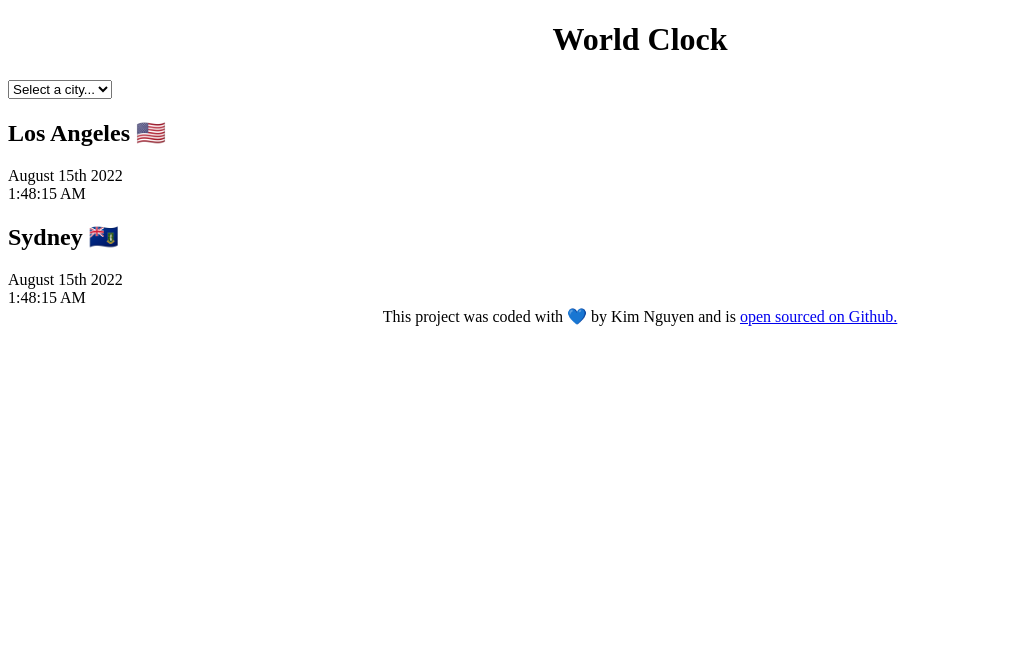
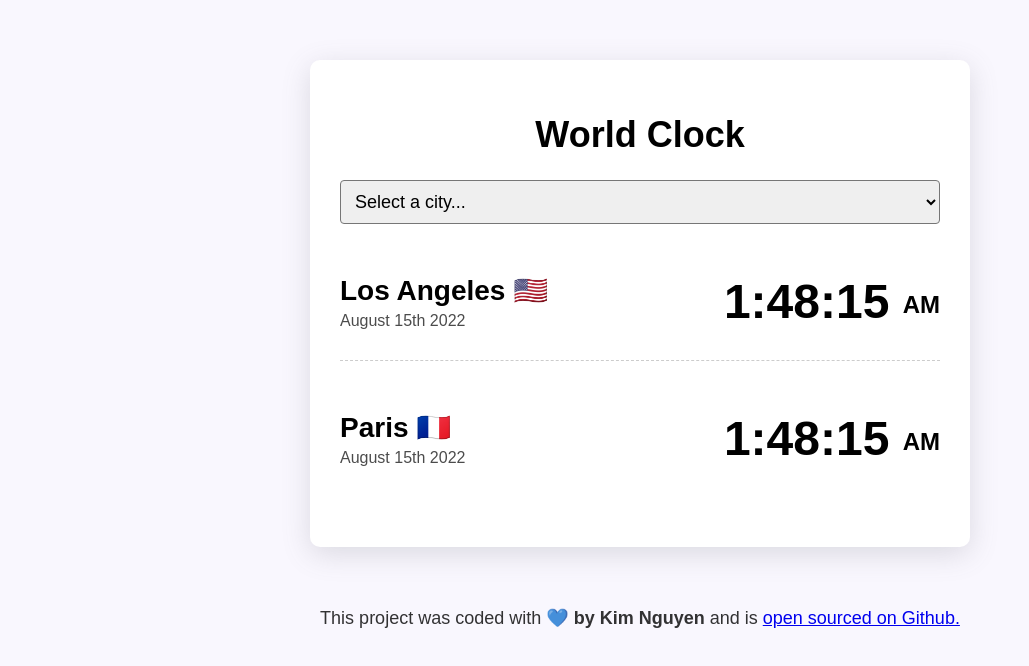
Before and after one commit to kimnguyen10/world-clock-project, a plain HTML site: page index.html in a window 1280 px wide. Shown: the whole page, without its empty margins (0-1029 px from the left). Drawn offline with Linux system fonts and the light colour scheme.

Commit message:
Styled the project with CSS

```diff
--- a/css/style.css
+++ b/css/style.css
@@ -1,6 +1,65 @@
+body {
+  background-color: #f9f7fe;
+  font-family: sans-serif;
+}
+
 h1 {
   text-align: center;
+  font-family: sans-serif;
+  font-size: 36px;
 }
+
+h2 {
+  margin: 0 0 5px;
+  font-size: 28px;
+}
+
+select {
+  display: block;
+  width: 100%;
+  font-size: 18px;
+  border-radius: 4px;
+  padding: 10px;
+}
+
+.container {
+  max-width: 600px;
+  margin: 60px auto;
+  background: white;
+  padding: 30px;
+  box-shadow: rgba(100, 100, 111, 0.2) 0px 7px 29px 0px;
+  border-radius: 10px;
+}
+
+.city {
+  display: flex;
+  margin: 20px 0;
+  justify-content: space-between;
+  padding: 30px 0;
+  border-bottom: 1px dashed rgba(0, 0, 0, 0.2);
+}
+
+.city:last-child {
+  border: none;
+}
+
+.date {
+  opacity: 0.7;
+}
+
+.time {
+  font-size: 48px;
+  font-weight: bold;
+}
+
+.time small {
+  font-size: 24px;
+  vertical-align: middle;
+  line-height: 36px;
+}
+
 footer {
   text-align: center;
+  font-size: 18px;
+  color: rgba(0, 0, 0, 0.8);
 }
--- a/index.html
+++ b/index.html
@@ -18,18 +18,22 @@
       </select>
 
       <div class="city">
-        <h2>Los Angeles 🇺🇸</h2>
-        <div class="date">August 15th 2022</div>
-        <div class="time">1:48:15 AM</div>
+        <div>
+          <h2>Los Angeles 🇺🇸</h2>
+          <div class="date">August 15th 2022</div>
+        </div>
+        <div class="time">1:48:15 <small>AM</small></div>
       </div>
       <div class="city">
-        <h2>Sydney 🇻🇬</h2>
-        <div class="date">August 15th 2022</div>
-        <div class="time">1:48:15 AM</div>
+        <div>
+          <h2>Paris 🇫🇷</h2>
+          <div class="date">August 15th 2022</div>
+        </div>
+        <div class="time">1:48:15 <small>AM</small></div>
       </div>
     </div>
     <footer>
-      This project was coded with 💙 by Kim Nguyen and is
+      This project was coded with 💙 <strong>by Kim Nguyen</strong> and is
       <a
         href="https://github.com/kimnguyen10/world-clock-project"
         target="_blank"
```
